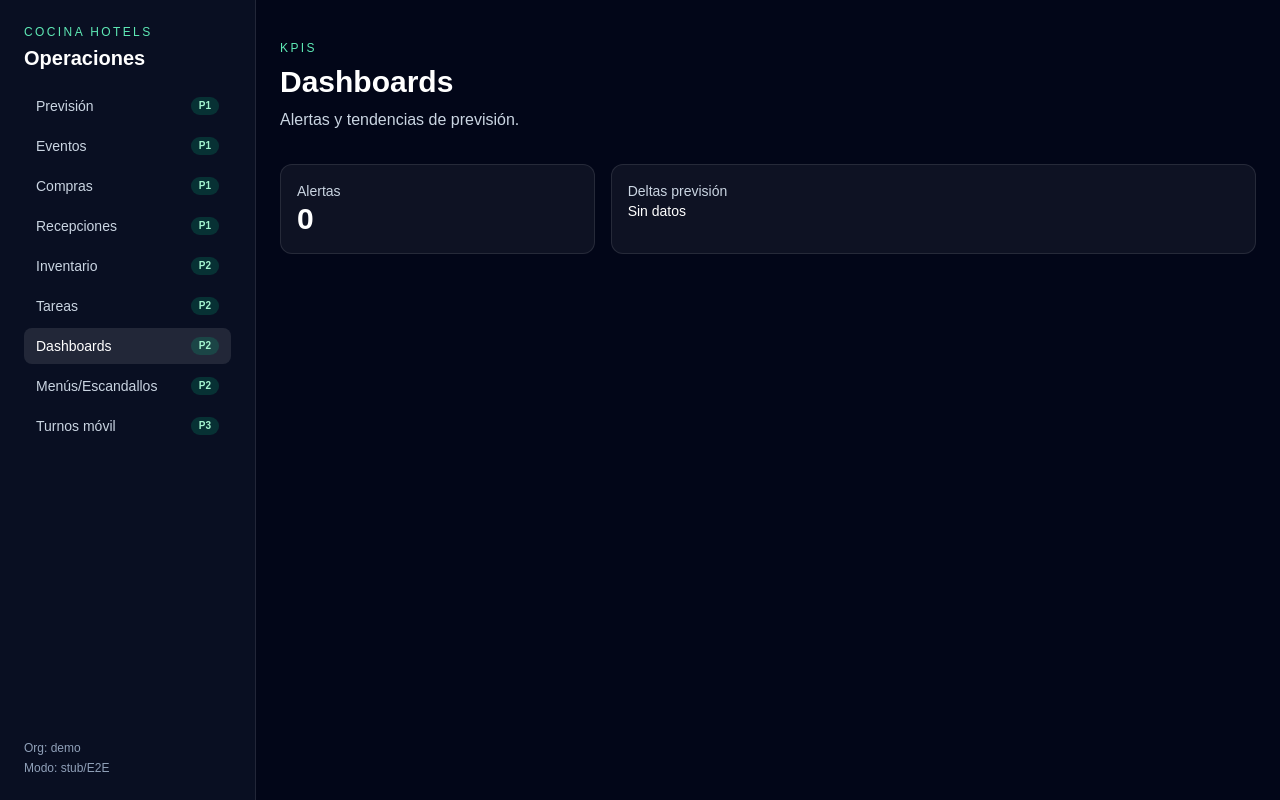
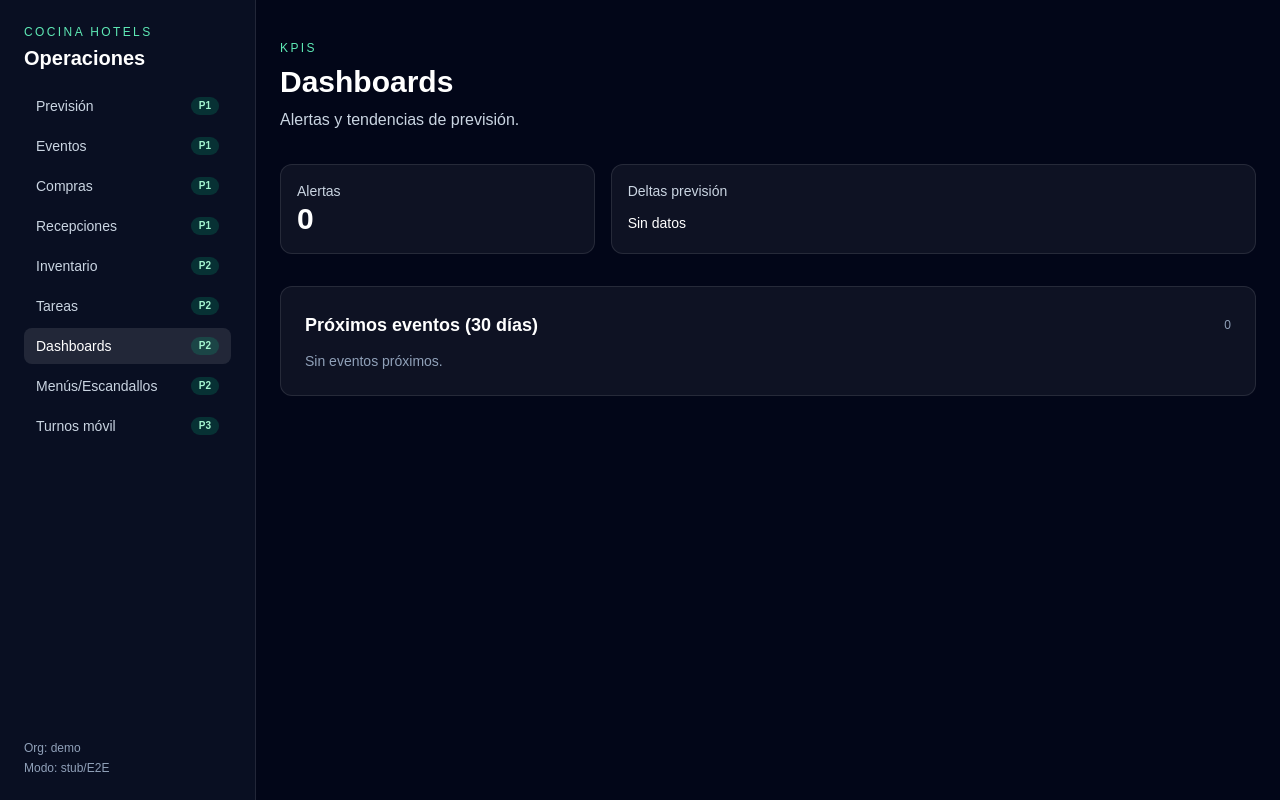
Before and after one commit to rai1001/gestion-ChefOs, a Next.js app: page /dashboards in a window 1280 px wide. Built offline with nearby package versions, Linux system fonts and the light colour scheme.

Commit message:
feat: dashboard shows upcoming events from api

```diff
--- a/src/app/(app)/dashboards/page.tsx
+++ b/src/app/(app)/dashboards/page.tsx
@@ -3,10 +3,12 @@ import { useEffect, useState } from "react";
 
 type AlertSummary = { org_id: string; alert_count: number };
 type ForecastDelta = { forecast_date: string; delta: number };
+type UpcomingEvent = { event_date: string; hall: string; name: string; attendees: number; event_type?: string | null };
 
 export default function DashboardsPage() {
   const [alerts, setAlerts] = useState<AlertSummary[]>([]);
   const [deltas, setDeltas] = useState<ForecastDelta[]>([]);
+  const [upcoming, setUpcoming] = useState<UpcomingEvent[]>([]);
 
   useEffect(() => {
     fetch("/api/alerts")
@@ -15,6 +17,10 @@ export default function DashboardsPage() {
     fetch("/api/forecasts/delta")
       .then((r) => r.json())
       .then((json) => setDeltas(json.data ?? []));
+    fetch("/api/dashboards/events/upcoming?days=30")
+      .then((r) => r.json())
+      .then((json) => setUpcoming(json.data ?? []))
+      .catch(() => setUpcoming([]));
   }, []);
 
   return (
@@ -32,7 +38,7 @@ export default function DashboardsPage() {
             {alerts[0]?.alert_count ?? 0}
           </p>
         </div>
-        <div className="bg-white/5 border border-white/10 rounded-xl p-4 md:col-span-2">
+        <div className="bg-white/5 border border-white/10 rounded-xl p-4 md:col-span-2 space-y-3">
           <p className="text-sm text-slate-300">Deltas previsión</p>
           <ul className="text-sm space-y-1" aria-label="delta-list">
             {deltas.length === 0 && <li>Sin datos</li>}
@@ -44,6 +50,26 @@ export default function DashboardsPage() {
           </ul>
         </div>
       </section>
+
+      <section className="bg-white/5 border border-white/10 rounded-xl p-6 space-y-3">
+        <div className="flex items-center justify-between">
+          <h2 className="text-lg font-semibold">Próximos eventos (30 días)</h2>
+          <span className="text-xs text-slate-400">{upcoming.length}</span>
+        </div>
+        <div className="grid gap-3 md:grid-cols-2">
+          {upcoming.length === 0 && <p className="text-sm text-slate-400">Sin eventos próximos.</p>}
+          {upcoming.map((ev) => (
+            <div key={`${ev.event_date}-${ev.hall}-${ev.name}`} className="rounded-lg border border-white/10 bg-white/5 p-4 space-y-1">
+              <div className="flex items-center justify-between text-sm text-slate-200">
+                <span className="font-semibold">{ev.hall}</span>
+                <span className="text-xs text-slate-400">{ev.event_date}</span>
+              </div>
+              <div className="text-slate-100">{ev.name}</div>
+              <div className="text-xs text-slate-400">{ev.attendees} pax · {ev.event_type ?? "Tipo"}</div>
+            </div>
+          ))}
+        </div>
+      </section>
     </main>
   );
 }
```
